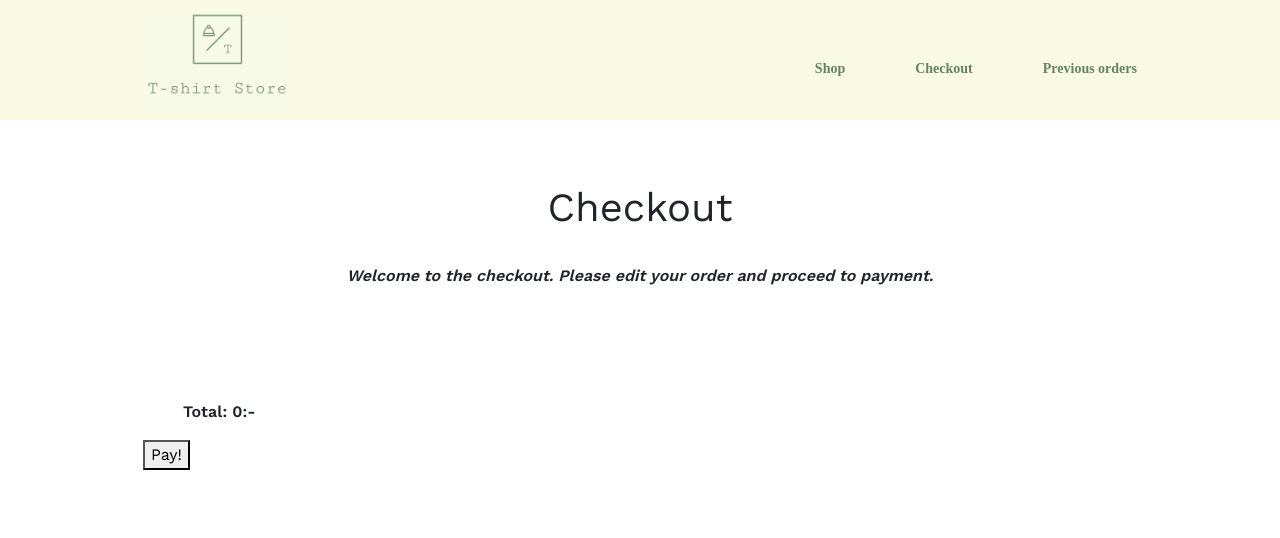
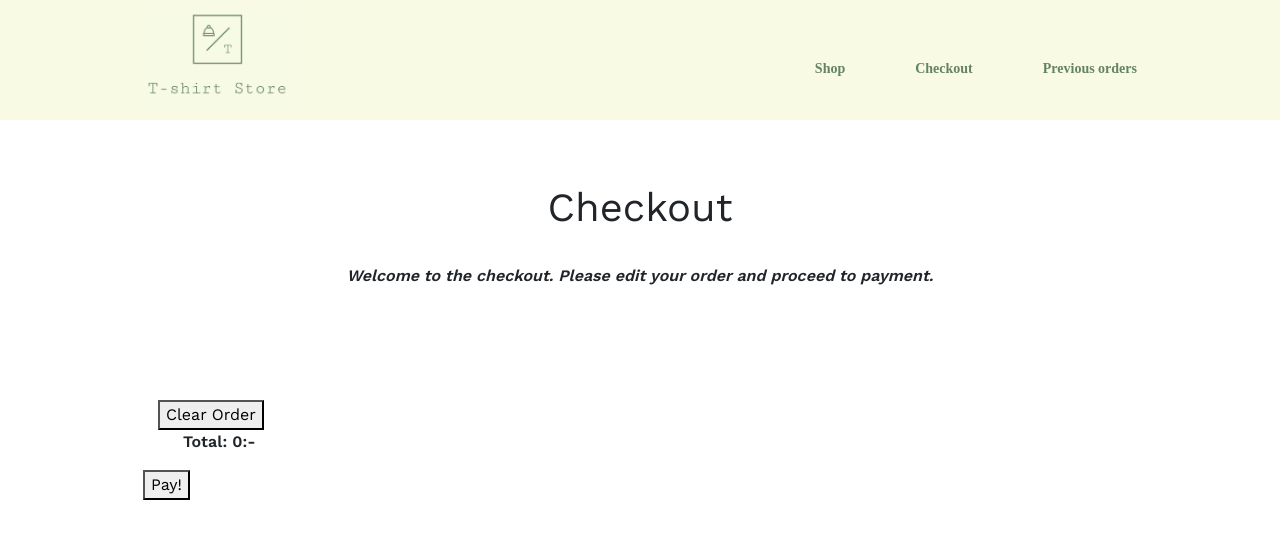
Before and after one commit to Digletto/edaf90-shirt-store, an Angular app in the folder angular-shirt-app/: page /checkout in a window 1280 px wide. Shown: the top 538 px of the page. Built offline with nearby package versions, Linux system fonts and the light colour scheme.

Commit message:
added clearOrder to checkout and fixed how tshirts is cleared

```diff
--- a/angular-shirt-app/src/app/Checkout/checkout.component.html
+++ b/angular-shirt-app/src/app/Checkout/checkout.component.html
@@ -5,6 +5,8 @@
             <br>
             <p class= "font-italic">Welcome to the checkout. Please edit your order and proceed to payment. </p>
         </div>
+
+        <button (click)="clearOrder()">Clear Order</button>
 
         <div class="orderItems" *ngFor="let shirt of tshirts; let i=index">
             <div class="well well-sm border bg-light p-2 m-1" >
--- a/angular-shirt-app/src/app/Checkout/checkout.component.ts
+++ b/angular-shirt-app/src/app/Checkout/checkout.component.ts
@@ -46,9 +46,7 @@ import {Order} from '../models/Order';
             form.form.value.country);
         orders.push(order);
         localStorage.setItem("orders", JSON.stringify(orders));
-        localStorage.removeItem("tshirts");
-        this.tshirts = [];
-        this.total = 0;
+        this.clearOrder();
         console.log(form.form.value.email);
         this.modal.close();
     }
@@ -68,6 +66,13 @@ import {Order} from '../models/Order';
         this.updatePrice();
     }
 
+    clearOrder() {
+        let tempArray = [];
+        localStorage.setItem("tshirts", JSON.stringify(tempArray));
+        this.tshirts = [];
+        this.total = 0;
+    }
+
     ngOnInit() {
         this.tshirts = JSON.parse(localStorage.getItem("tshirts"));
 
```
